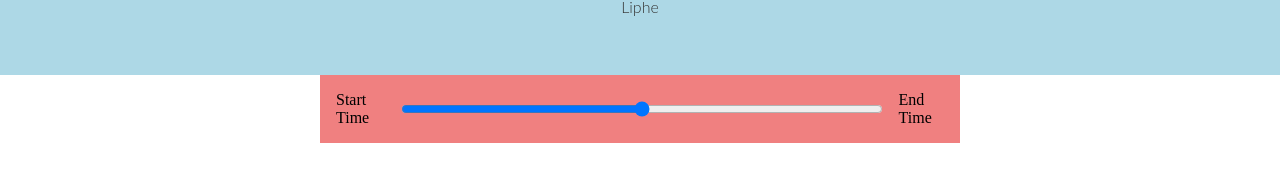
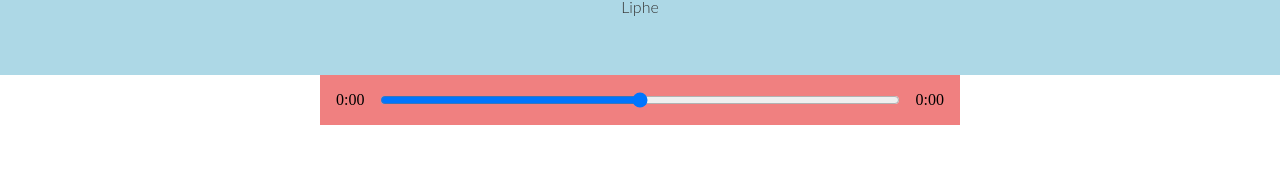
Before and after one commit to Kilowon/Mp3Player, a React (Vite) app in the folder ReactMp3Project/: page / in a window 1280 px wide. Shown: the part 405-592 px from the top of the page. Built offline with nearby package versions, Linux system fonts and the light colour scheme.

Commit message:
Added - Time controls and display

```diff
--- a/ReactMp3Project/src/components/Player.jsx
+++ b/ReactMp3Project/src/components/Player.jsx
@@ -20,9 +20,13 @@
 		}
 	}
 	const timeUpdateHandler = e => {
+		console.log(e.target)
 		const current = e.target.currentTime
 		const duration = e.target.duration
 		setSongInfo({ ...songInfo, currentTime: current, duration })
+	}
+	const getTime = time => {
+		return Math.floor(time / 60) + ':' + ('0' + Math.floor(time % 60)).slice(-2)
 	}
 	const [songInfo, setSongInfo] = useState({
 		currentTime: null,
@@ -32,9 +36,14 @@
 	return (
 		<div className="player">
 			<div className="time-control">
-				<p>Start Time</p>
-				<input type="range" />
-				<p>End Time</p>
+				<p>{getTime(songInfo.currentTime)}</p>
+				<input
+					min={0}
+					max={songInfo.duration}
+					value={songInfo.currentTime}
+					type="range"
+				/>
+				<p>{getTime(songInfo.duration)}</p>
 			</div>
 			<div className="play-control">
 				<FontAwesomeIcon className="skip-back" size="2x" icon={faAngleLeft} />
@@ -50,7 +59,12 @@
 					icon={faAngleRight}
 				/>
 			</div>
-			<audio ref={audioRef} src={currentSong.audio}></audio>
+			<audio
+				onLoadedMetadata={timeUpdateHandler}
+				onTimeUpdate={timeUpdateHandler}
+				ref={audioRef}
+				src={currentSong.audio}
+			></audio>
 		</div>
 	)
 }
```
